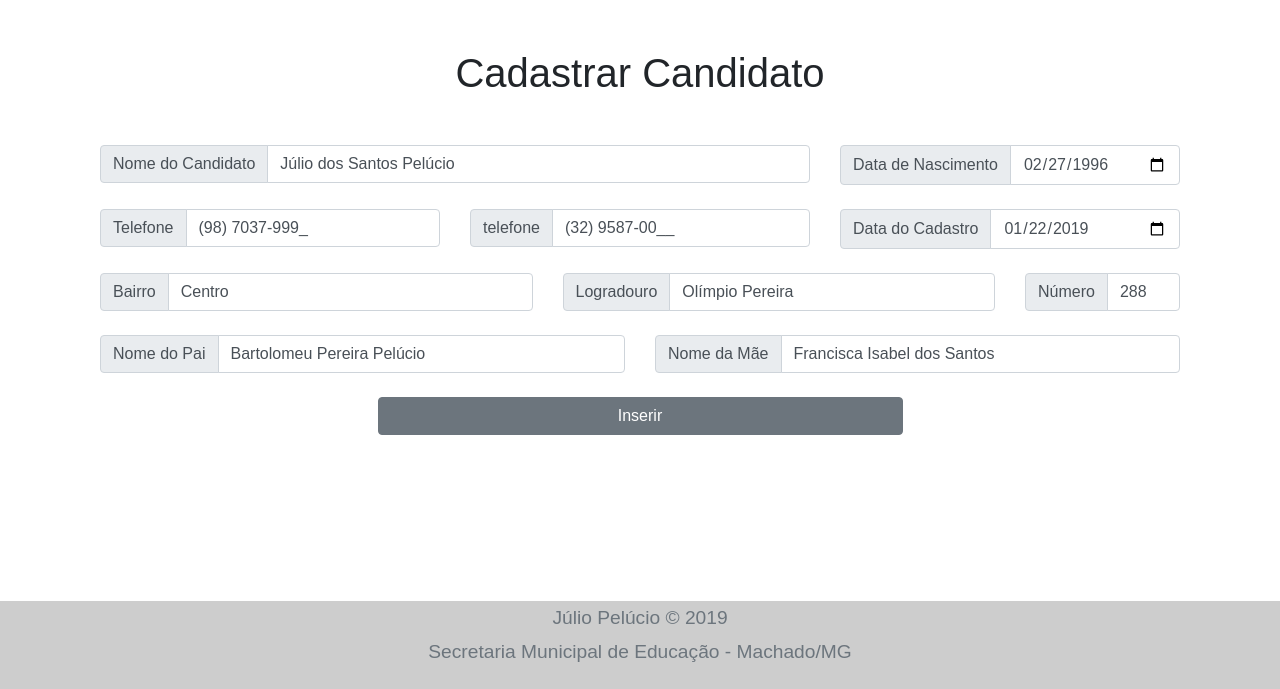
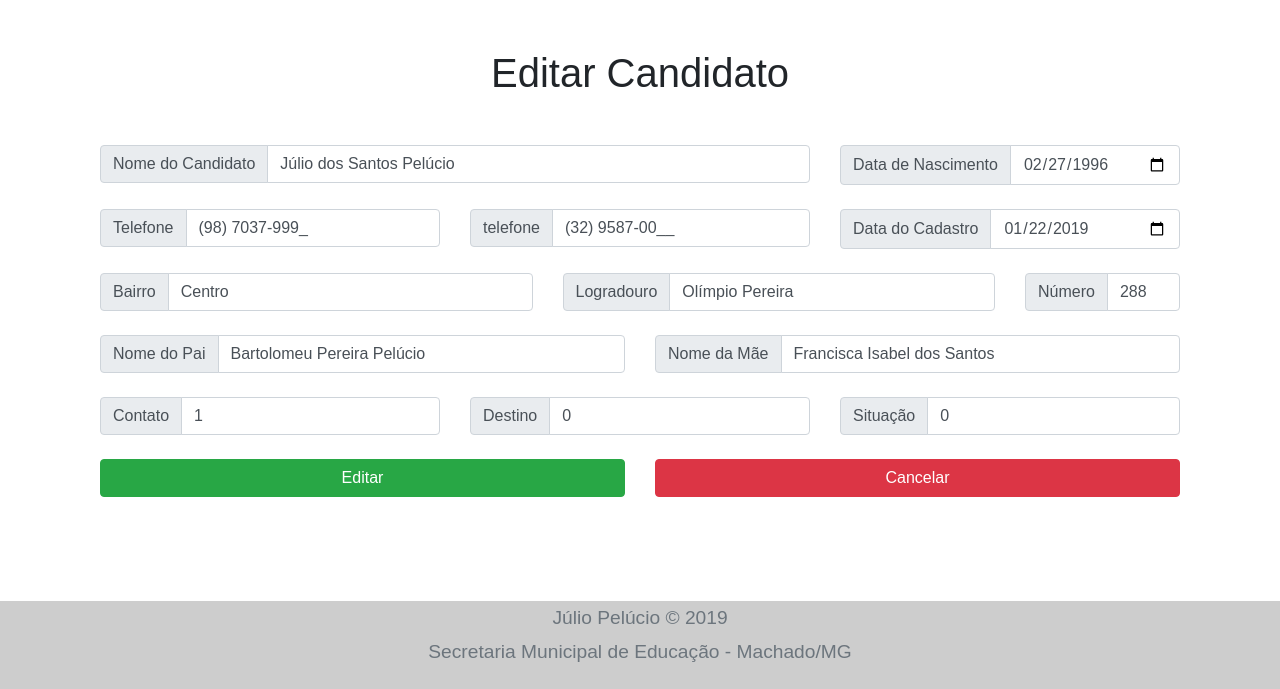
Before and after one commit to Foxtsune/controle-infantil-mch, a PHP site: page /Controle-Infantil/view/edit_candidate.php?id=2 in a window 1280 px wide. Shown: the part 111-800 px from the top of the page. Run offline with PHP 8.4, Linux system fonts and the light colour scheme; data comes from the database, SQL or seed files in the repository.

Commit message:
Tela de edição de canditado e editar candidato finalizada

```diff
--- a/assets/helpers.php
+++ b/assets/helpers.php
@@ -7,7 +7,7 @@ function abspath(){
 }
 
 function myURL(){
-	return 'http://localhost/meusite/';
+	return 'http://localhost/Controle-Infantil/';
 }
 
 
@@ -18,7 +18,7 @@ function validateSession(){
 		unset($_SESSION['username']);
 		session_destroy();
 		$location = abspath().'view/frontend/login.php';
-		header('location: '. myURL(). 'view/frontend/login.php');
+		header('location: '. myURL().'view/frontend/login.php');
 		exit;
 	}
 }
@@ -39,12 +39,33 @@ function test_input($data) {
   return $data;
 }
 
+/*Transform a number to DB insertion*/
 function numberTransform($string) {
    $string = str_replace('-', '', $string); // Replaces all hyphens.
 
    return preg_replace('/[^0-9\-]/', '', $string); // Number transform.
 }
 
+function telephoneFormater($number){
+        if(strlen($number) == 10){
+            $new = substr_replace($number, '(', 0, 0);
+            $new = substr_replace($new, '9', 3, 0);
+            $new = substr_replace($new, ')', 3, 0);
+            $new = substr_replace($new, '-', 9, 0);
+        }else if(strlen($number) == 8) {
+            $new = substr_replace($number, '-', 4, 0);
+        }else{
+            $new = substr_replace($number, '(', 0, 0);
+            $new = substr_replace($new, ')', 3, 0);
+            $new = substr_replace($new, '-', 7, 0);
+        }
+        return $new;
+}
+
+//Format a date
+function stringToDate($dbDate){
+    return date("d/m/Y",strtotime($dbDate));
+}
 
 /*Return a formated date (Pt-br)*/
 function formatDate($string){
--- a/assets/js/functions.js
+++ b/assets/js/functions.js
@@ -39,8 +39,8 @@ $(function () {
             { "width": "230px", targets: 6 },//Logradouro
             { "width": "auto", targets: 7 },//numero
             { "width": "230px", targets: 8 },//Bairro
-            { "width": "auto", targets: 9 },//Telefone
-            { "width": "auto", targets: 10 },//Telefone
+            { "width": "100px", targets: 9 },//Telefone
+            { "width": "100px", targets: 10 },//Telefone
             { "width": "auto", targets: 11 },//Contato
             { "width": "auto", targets: 12 },//Zoneamento
             { "width": "auto", targets: 13 }//Situacao
@@ -66,9 +66,14 @@ function setupPhoneMaskOnField(selector){
 function setCorrectPhoneMask(element){
   if (element.inputmask('unmaskedvalue').length > 10 ){
     element.inputmask('remove');
-    element.inputmask('(99) 9999[9]-9999')
+    element.inputmask('(99) [9]9999-9999')
   } else {
     element.inputmask('remove');
     element.inputmask({mask: '(99) 9999-9999[9]', greedy: false})
   }
 }
+
+ function applyMask(){
+    setupPhoneMaskOnField('#tel');
+    setupPhoneMaskOnField('#tel2');
+};
--- a/controller/edit_candidate.php
+++ b/controller/edit_candidate.php
@@ -5,3 +5,33 @@ include abspath().'/model/candidate.php';
 function loadCandidateUpdate($id){
 	return getCandidateById($id);
 }
+
+if (isset($_POST['edit'])) {
+
+	$id = $_POST['id'];
+	$name = $_POST['name'];
+	$birth = $_POST['birth'];
+	$tel =  numberTransform($_POST['tel']);
+	$tel2 =  numberTransform($_POST['tel2']);
+	$inscription =  $_POST['inscription'];
+	$neighborhood = $_POST['neighborhood'];
+	$street =  $_POST['street'];
+	$number = $_POST['number'];
+	$father = $_POST['father'];
+	$mother =  $_POST['mother'];
+	$contact = $_POST['contact'];;
+	$destination = $_POST['destination'];;
+	$situation = $_POST['situation'];;
+
+	try {
+			updateCandidate($id,$name,$birth,$inscription,$mother,$father,$street,$number,$neighborhood,$tel,$tel2,$contact,$destination,$situation);
+			header('location: '. myURL(). 'view/index.php');
+			exit;
+		} catch (PDOException $e) {
+			echo $e->getMessage();
+			//$dados = array('msg' => 'Erro:'.$e->getMessage(), 'type' => $erro);
+	    	//$_SESSION['data'] = $dados;
+	    	//header('location: '. myURL(). 'view/index.php');
+			exit;
+		}
+}
--- a/model/candidate.php
+++ b/model/candidate.php
@@ -31,3 +31,16 @@ function insertCandidate($name,$birth,$inscription,$mother,$father,$street,$numb
 	 						  "tel" => $tel, "tel2" => $tel2));
 	return $statement->rowCount();
 }
+
+function updateCandidate($id,$name,$birth,$inscription,$mother,$father,$street,$number,$neighborhood,$tel,$tel2,$contact,$destination,$situation){
+	$conn = dbConnetion();
+	$statement = $conn->prepare("UPDATE `candidate` SET name=:name, birth=:birth,
+								inscription=:inscription, mother=:mother, father=:father, street=:street,
+								number=:number,neighborhood=:neighborhood, telephone=:tel, telephone2=:tel2,
+								contact=:contact, destination=:destination, situation=:situation  WHERE id=:id");
+	$statement->execute(array(":name"=>$name,":birth"=>$birth,":inscription"=>$inscription,
+								":mother"=>$mother,":father"=>$father,":street"=>$street,":number"=>$number,
+								":neighborhood"=>$neighborhood,":tel"=>$tel,":tel2"=>$tel2,":contact"=>$contact,
+								":destination"=>$destination,":situation"=>$situation,":id"=>$id));
+	return $statement->rowCount();
+}
--- a/view/edit_candidate.php
+++ b/view/edit_candidate.php
@@ -11,8 +11,8 @@ $candidate = loadCandidateUpdate($_GET['id']);
 	<div class="container">
         <div id="page-content-wrapper">
             <section class="container-fluid text-center">
-                <h1 class="mb-5">Cadastrar Candidato</h1>
-                <form action="../controller/insert_candidate.php" method="post">
+                <h1 class="mb-5">Editar Candidato</h1>
+                <form action="../controller/edit_candidate.php" method="post">
 	                <div class="row my-md-2">
 	                    <div class="col-md-8 col-sm-12">
 	                    	<div class="input-group mb-md-3 mb-sm-1">
@@ -38,7 +38,7 @@ $candidate = loadCandidateUpdate($_GET['id']);
 							  <div class="input-group-prepend">
 							    <span class="input-group-text" id="basic-addon-tel">Telefone</span>
 							  </div>
-							  <input type="tel" required class="form-control" id="tel" name="tel" aria-describedby="basic-addon-tel" value="<?php echo $candidate->telephone ?>">
+							  <input type="text" required minlength="8" class="form-control" id="tel" name="tel" aria-describedby="basic-addon-tel" value="<?php echo $candidate->telephone ?>">
 							</div>
 	                    </div>
 	                    <div class="col-md-4 col-sm-12">
@@ -46,7 +46,7 @@ $candidate = loadCandidateUpdate($_GET['id']);
 							  <div class="input-group-prepend">
 							    <span class="input-group-text" id="basic-addon-tel2">telefone</span>
 							  </div>
-							  <input type="tel" required class="form-control" id="tel2" name="tel2" aria-describedby="basic-addon-tel2" value="<?php echo $candidate->telephone2 ?>">
+							  <input type="text" required minlength="8" class="form-control" id="tel2" name="tel2" aria-describedby="basic-addon-tel2" value="<?php echo $candidate->telephone2 ?>">
 							</div>
 	                    </div>
 	                    <div class="col-md-4 col-sm-12">
@@ -105,10 +105,41 @@ $candidate = loadCandidateUpdate($_GET['id']);
 	                    </div>
 					</div>
 
+					<div class="row my-md-2">
+	                    <div class="col-md-4 col-sm-4">
+	                    	<div class="input-group mb-md-3 mb-sm-1">
+							  <div class="input-group-prepend">
+							    <span class="input-group-text" id="basic-addon-contact">Contato</span>
+							  </div>
+							  <input type="text" required class="form-control" id="contact" name="contact" aria-describedby="basic-addon-contact" value="<?php echo $candidate->contact ?>">
+							</div>
+	                    </div>
+	                    <div class="col-md-4 col-sm-4">
+	                    	<div class="input-group mb-md-3 mb-sm-1">
+							  <div class="input-group-prepend">
+							    <span class="input-group-text" id="basic-addon-destination">Destino</span>
+							  </div>
+							  <input type="text" required class="form-control" id="destination" name="destination" aria-describedby="basic-addon-destination" value="<?php echo $candidate->destination ?>">
+							</div>
+	                    </div>
+	                    <div class="col-md-4 col-sm-4">
+	                    	<div class="input-group mb-md-3 mb-sm-1">
+							  <div class="input-group-prepend">
+							    <span class="input-group-text" id="basic-addon-situation">Situação</span>
+							  </div>
+							  <input type="text" required class="form-control" id="situation" name="situation" aria-describedby="basic-addon-situation" value="<?php echo $candidate->situation ?>">
+							</div>
+	                    </div>
+					</div>
+					<input type="hidden" id="id" name="id" value="<?php echo $candidate->id ?>">
 					<div class="row my-md-2 justify-content-around mt-5">
-	                    <div class="form-group col-md-6 col-sm-12">
-	                       <label class="sr-only" for="inserir">Inserir</label>
-	                       <button type="submit" class="btn btn-secondary btn-block" id="insert" name="insert">Inserir</button>
+	                    <div class="form-group col-md-6 col-sm-6">
+	                       <label class="sr-only" for="edit">Inserir</label>
+	                       <button type="submit" class="btn btn-success btn-block" id="edit" name="edit">Editar</button>
+	                    </div>
+	                    <div class="form-group col-md-6 col-sm-6">
+	                       <label class="sr-only" for="cancel">Cancelar</label>
+	                       <a href="index.php" class="btn btn-danger btn-block" id="cancel" name="cancel">Cancelar</a>
 	                    </div>
 	                </div>
                 </form>
@@ -123,9 +154,4 @@ $candidate = loadCandidateUpdate($_GET['id']);
     <div class="container p-5 m-2">
     </div>
 <?php require_once abspath().'/view/template/frontend/footer.php'; ?>
-<script>
-	$(document).ready(function(){
-		setupPhoneMaskOnField('#tel');
-		setupPhoneMaskOnField('#tel2')
-	});
-</script>
+<script type="text/javascript">applyMask()</script>
```
Also changed, not shown: view/index.php (+18 -15 lines), view/new_candidate.php (+9 -9 lines), assets/img/delete.png (added), 1 other file.
